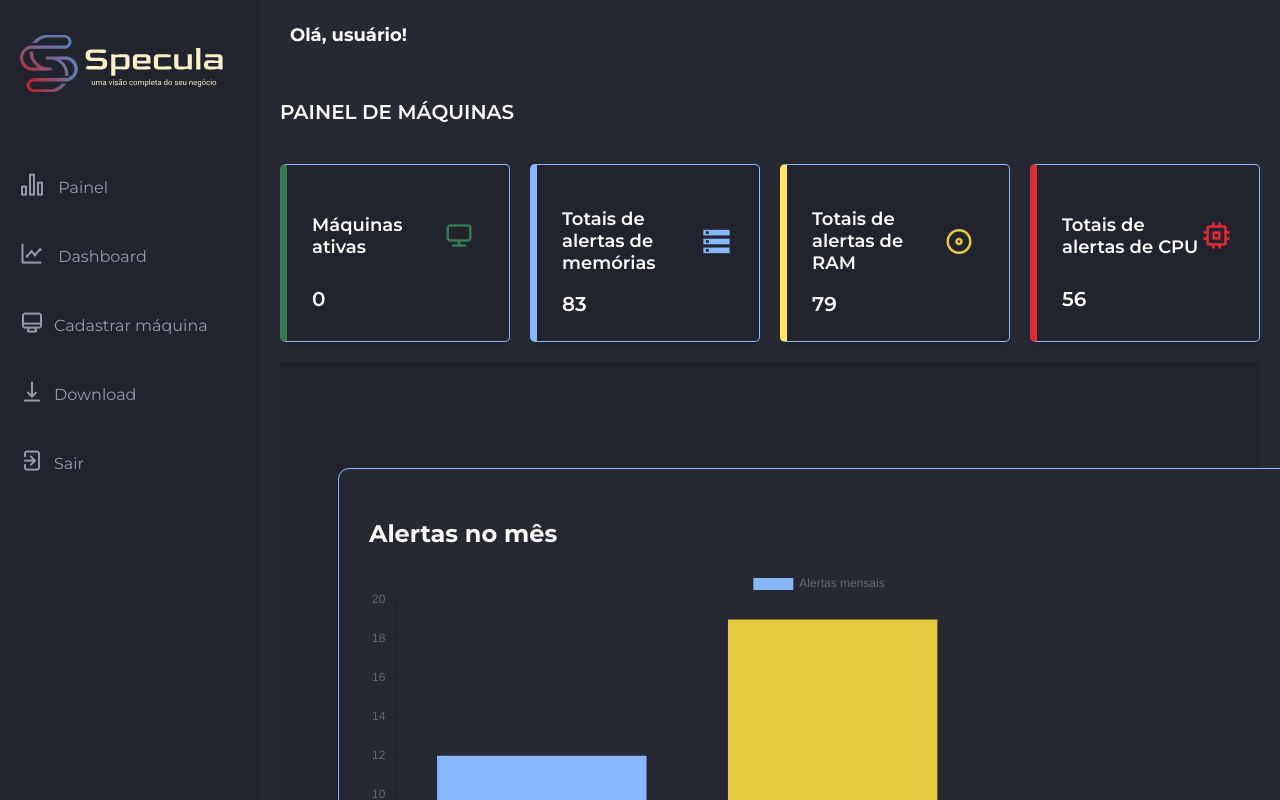
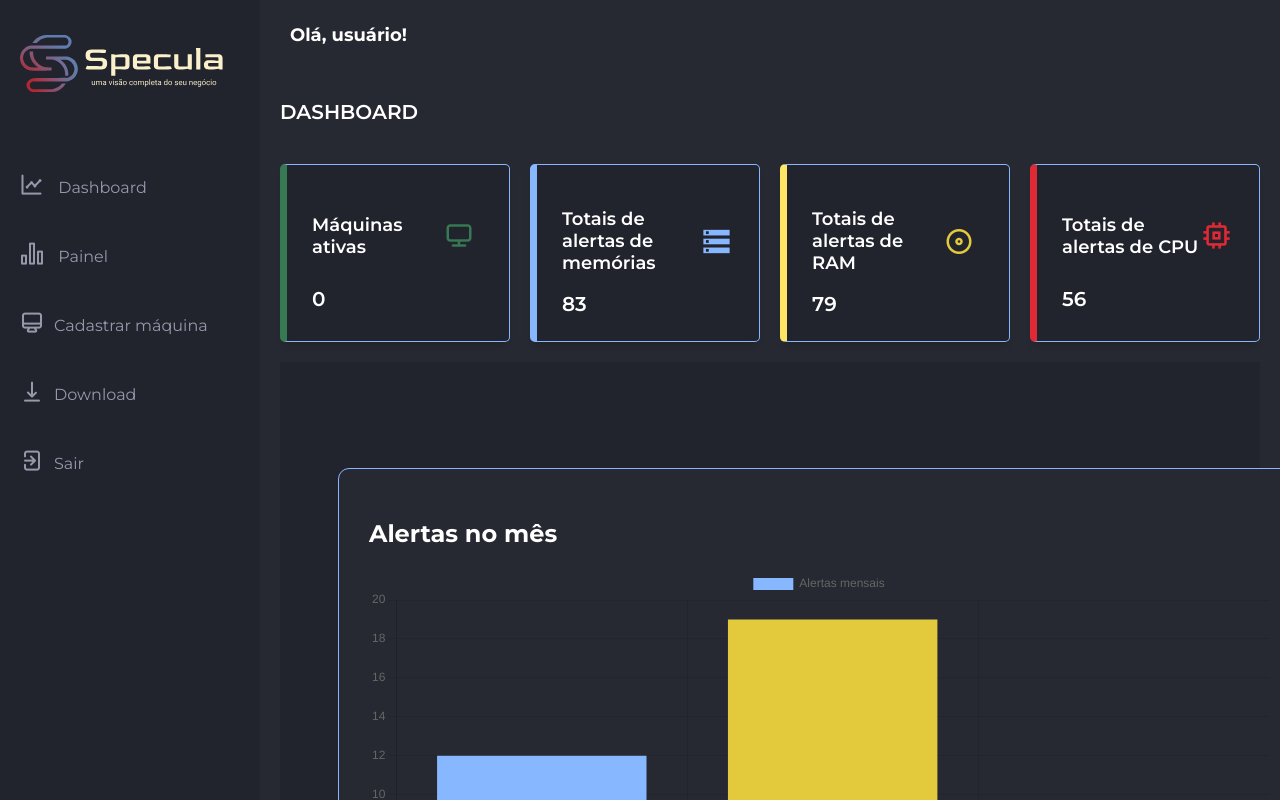
Before and after one commit to 2ADSC-BoxDevs/siteVersaoBackup, a website: page public/dashV3.html in a window 1280 px wide. Shown: the top 800 px of the page. Drawn offline with nearby package versions, Linux system fonts and the light colour scheme; no server answers.

Commit message:
alterações basicas css

```diff
--- a/public/dashV3.html
+++ b/public/dashV3.html
@@ -57,10 +57,10 @@
 
       <ul class="sidebar-list">
         <li class="sidebar-list-item">
-          <i class="uil uil-graph-bar"></i> Painel
+          <i class="uil uil-chart-line"></i> Dashboard
         </li>
         <li class="sidebar-list-item">
-          <i class="uil uil-chart-line"></i> Dashboard
+          <i class="uil uil-graph-bar"></i> Painel
         </li>
         <li class="sidebar-list-item">
           <i class="uil uil-monitor"></i>Cadastrar máquina
@@ -80,7 +80,7 @@
     <!-- Main -->
     <main class="main-container">
       <div class="main-title">
-        <p class="font-weight-bold">PAINEL DE MÁQUINAS</p>
+        <p class="font-weight-bold">DASHBOARD</p>
       </div>
 
       <div class="main-cards">
```
Also changed, not shown: public/painel.html (+3 -3 lines).
